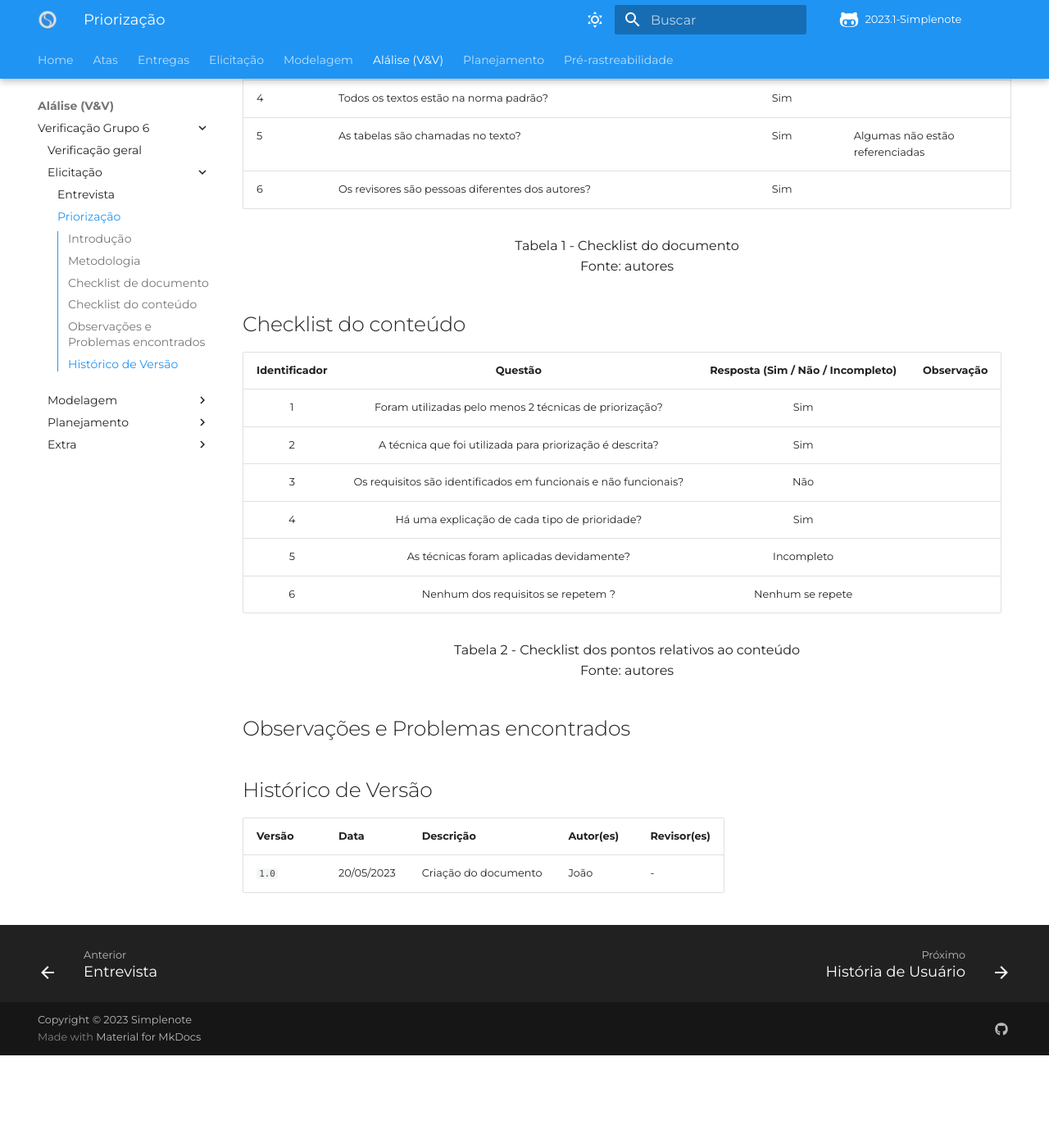
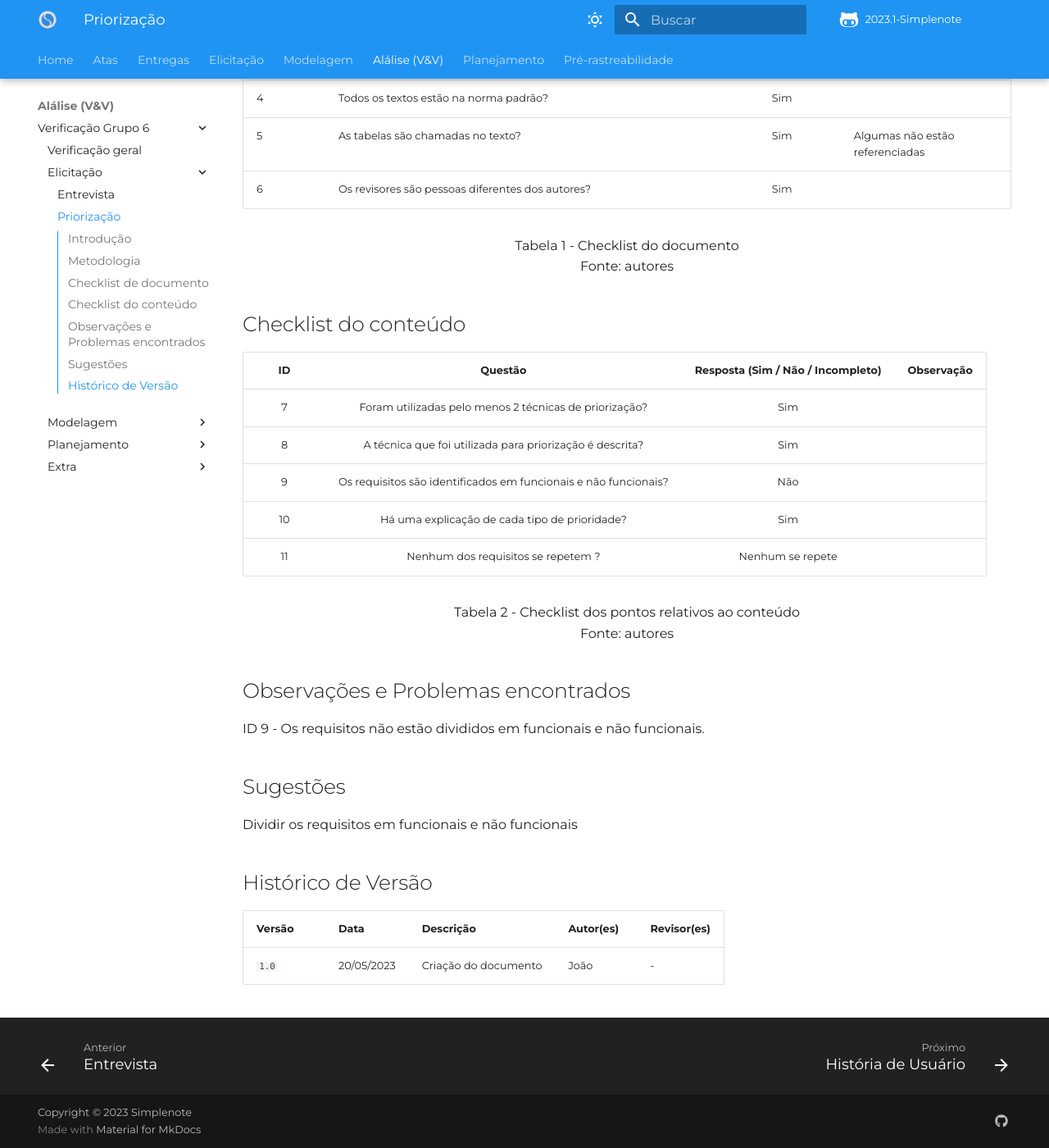
Before and after one commit to Requisitos-de-Software/2023.1-Simplenote, an MkDocs documentation site: the page built from docs/analise-grupo6/elicitacao/priorizacao.md, in a window 1280 px wide and 1400 px high, scrolled down 921 px. Shown: the whole window at 82% size. Built offline with MkDocs 1.6.1 and Material for MkDocs 9.7.7, drawn with Linux system fonts in a browser that asks for light colours; some web fonts are replaced; comment, search, counter and statistics services are not loaded; before the commit the page ends 2208 px from its top, so only the background shows below that.

Commit message:
Update priorizacao.md

```diff
--- a/docs/analise-grupo6/elicitacao/priorizacao.md
+++ b/docs/analise-grupo6/elicitacao/priorizacao.md
@@ -27,21 +27,22 @@ Também temos o campo "Observação", um campo no qual pode ser feito algum come
 
 ## Checklist do conteúdo
 
-| Identificador |                                   Questão                                   | Resposta (Sim / Não / Incompleto) | Observação|
+| ID |                                   Questão                                   | Resposta (Sim / Não / Incompleto) | Observação|
 | :-----------: | :-------------------------------------------------------------------------: | :-------------------------------: | :----:|
-|       1       |               Foram utilizadas pelo menos 2 técnicas de priorização?        |                Sim                |
-|       2       |          A técnica que foi utilizada para priorização é descrita?           |                Sim                |
-|       3       |       Os requisitos são identificados em funcionais e não funcionais?       |                Não                |
-|       4       |           Há uma explicação de cada tipo de prioridade?                     |                Sim                |
-|       5       |               As técnicas foram aplicadas devidamente?                      |             Incompleto            |
-|       6       |                 Nenhum dos requisitos se repetem ?                          |           Nenhum se repete        |
+|       7       |               Foram utilizadas pelo menos 2 técnicas de priorização?         |                Sim                |
+|       8       |          A técnica que foi utilizada para priorização é descrita?            |                Sim                |
+|       9       |       Os requisitos são identificados em funcionais e não funcionais?        |                Não                |
+|       10       |           Há uma explicação de cada tipo de prioridade?                     |                Sim                |
+|       11       |                 Nenhum dos requisitos se repetem ?                          |           Nenhum se repete        |
 
 
 <p align="center"> Tabela 2 - Checklist dos pontos relativos ao conteúdo <br> Fonte: autores </p>
 
 
 ## Observações e Problemas encontrados
-
+ID 9 - Os requisitos não estão divididos em funcionais e não funcionais.
+## Sugestões
+Dividir os requisitos em funcionais e não funcionais
 ## Histórico de Versão
 
 | Versão | Data       | Descrição                  | Autor(es)    | Revisor(es) |
```
